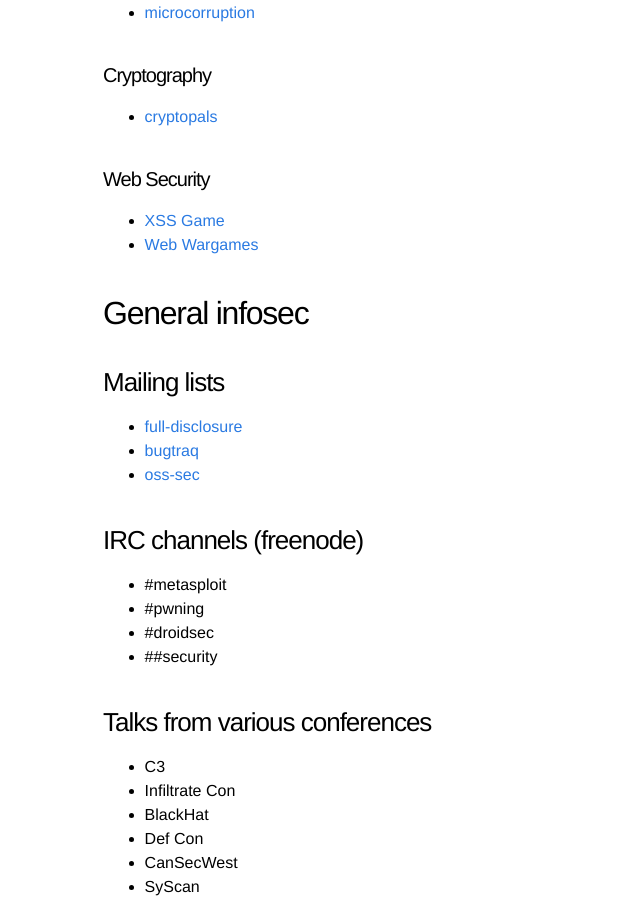
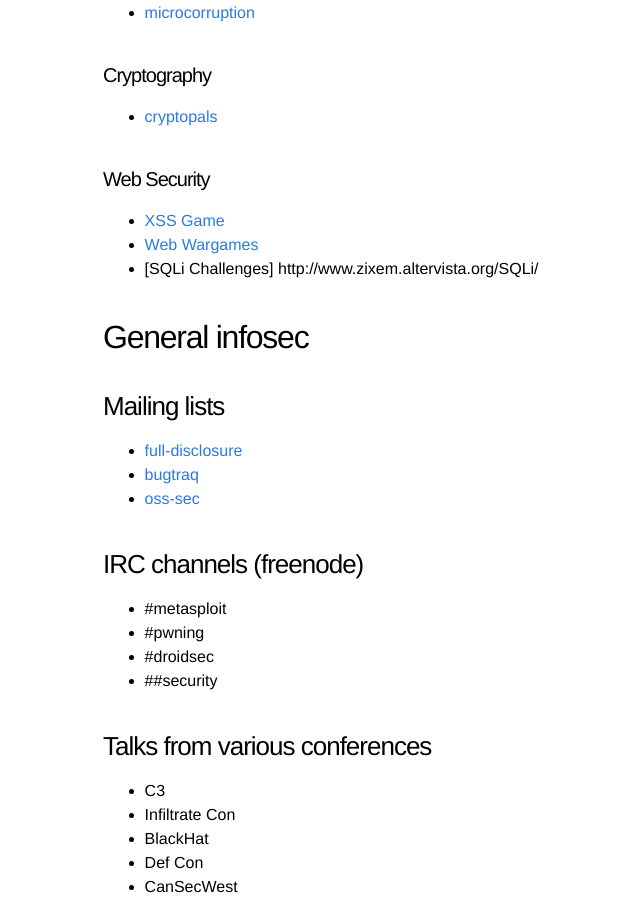
Before and after one commit to kitctf/www, a Jekyll site: the page built from resources.md, in a window 1280 px wide and 900 px high, scrolled down 579 px. Shown: the whole window, without its empty margins (137-777 px from the left). Built offline with Jekyll 4.4.1, drawn with Linux system fonts in a browser that asks for light colours.

Commit message:
added sqli challenge site to resources

```diff
--- a/resources.md
+++ b/resources.md
@@ -31,6 +31,7 @@
 
 - [XSS Game](https://xss-game.appspot.com/)
 - [Web Wargames](http://overthewire.org/wargames/natas/)
+- [SQLi Challenges] http://www.zixem.altervista.org/SQLi/
 
 
 
```
